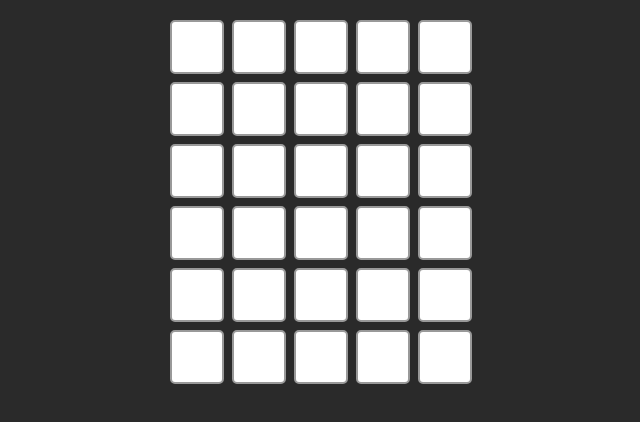
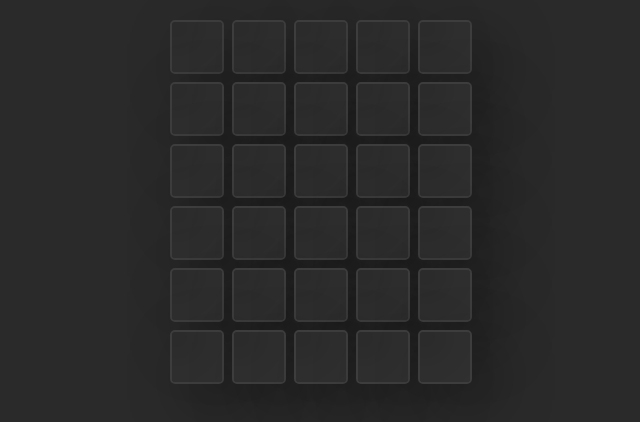
Before and after one commit to DhavalPhooski/Wordle, a React (Create React App) app: page / in a window 1280 px wide. Shown: the top 422 px of the page, without its empty margins (319-959 px from the left). Built offline with nearby package versions, Linux system fonts and the light colour scheme.

Commit message:
cell style

```diff
--- a/src/index.css
+++ b/src/index.css
@@ -5,8 +5,9 @@
 body{
   height: 100vh;
   width: 100%;
-  background-color: rgb(42, 42, 42);
+  background-color: #2a2a2a;
 }
+/* Grid design */
 .grid-container {
   display: flex;
   flex-direction: column;
@@ -19,13 +20,20 @@ body{
   display: flex;
   gap: 8px;
 }
+/* Cell Design */
 
 .grid-cell {
+  background-color:#212121 ;
   width: 50px;
   height: 50px;
   font-size: 24px;
   text-align: center;
   text-transform: uppercase;
-  border: 2px solid #999;
+  border: 2px solid #3d3d3d;
+  box-shadow: 20px 20px 60px #00000057,inset -20px -20px 60px #ffffff14;
   border-radius: 5px;
 }
+
+.grid-cell:hover{
+ border: 2px solid #cad395;
+}
```
